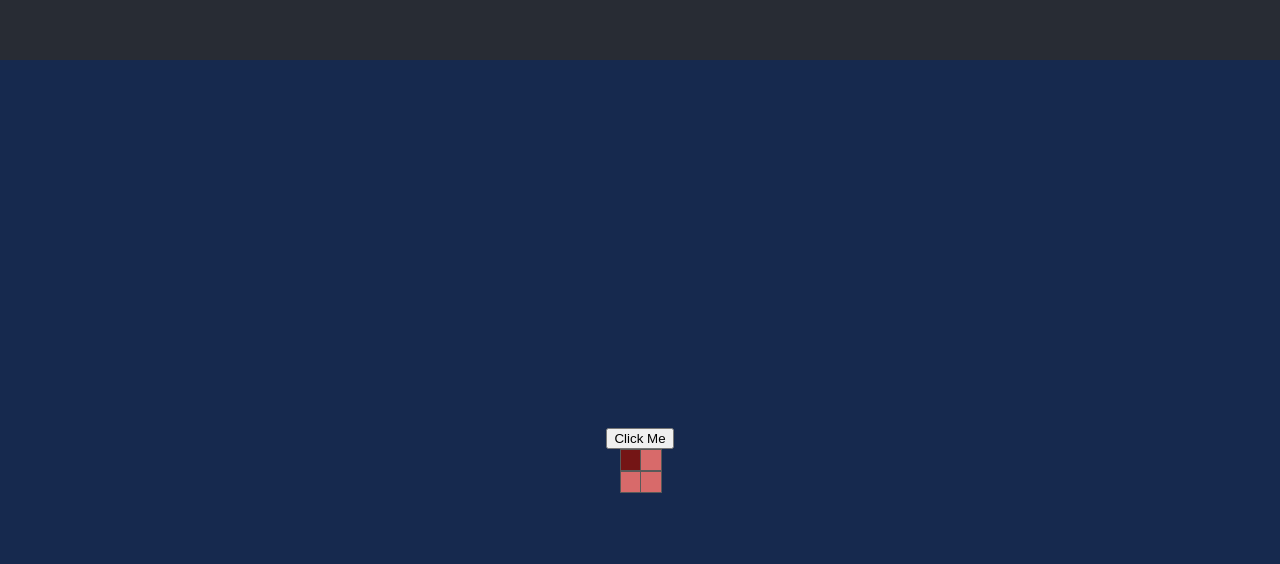
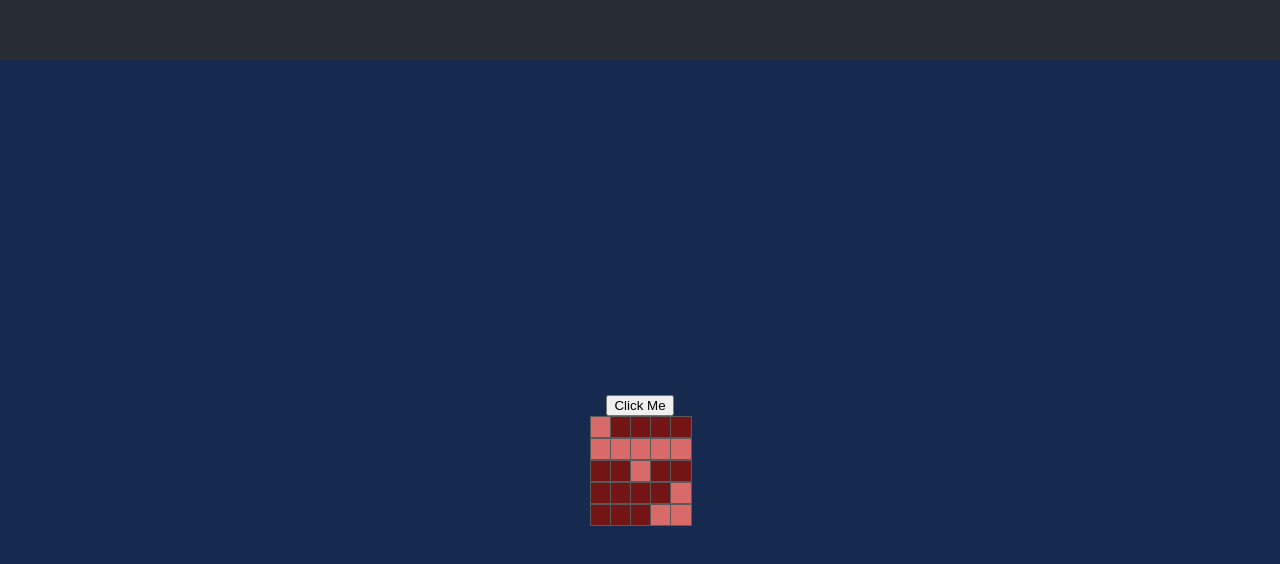
Before and after one commit to CloudBop/tdd-grid-games-typescript, a React (Create React App) app: page / in a window 1280 px wide. Shown: the part 740-1304 px from the top of the page. Built offline with nearby package versions, Linux system fonts and the light colour scheme.

Commit message:
increased grid size

```diff
--- a/src/App.tsx
+++ b/src/App.tsx
@@ -3,8 +3,8 @@ import React from "react";
 import "./App.css";
 import SimpleButton from "./UserInterface/SimpleButton";
 import { generateRandomTiles, invertClickedCell } from "./utils/utils";
-const numCols = 2;
-const numRows = 2;
+const numCols = 5;
+const numRows = 5;
 function App() {
   const [grid, setGrid] = React.useState(() => {
     return generateRandomTiles(numCols, numRows);
```
Also changed, not shown: 1 other file (tests, documents, lock files or other folders).
